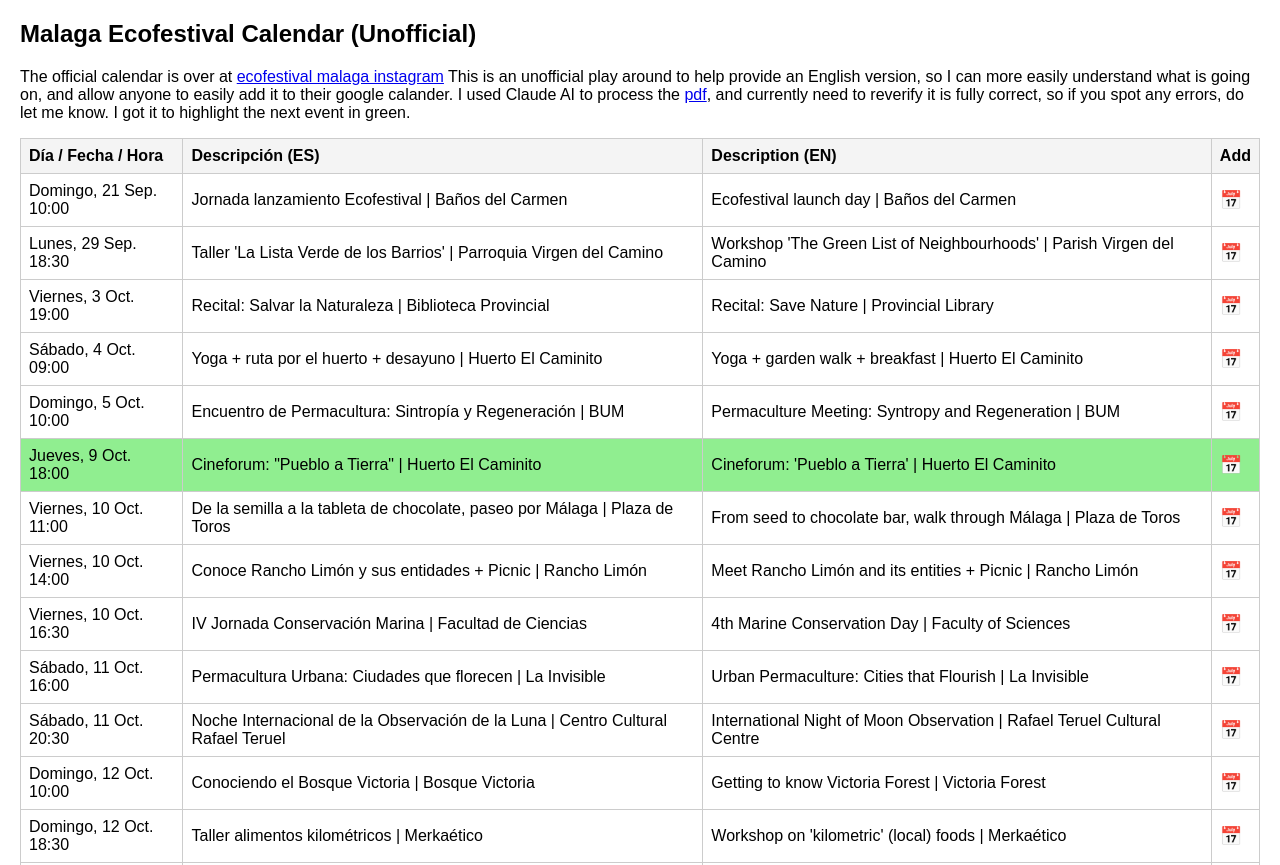
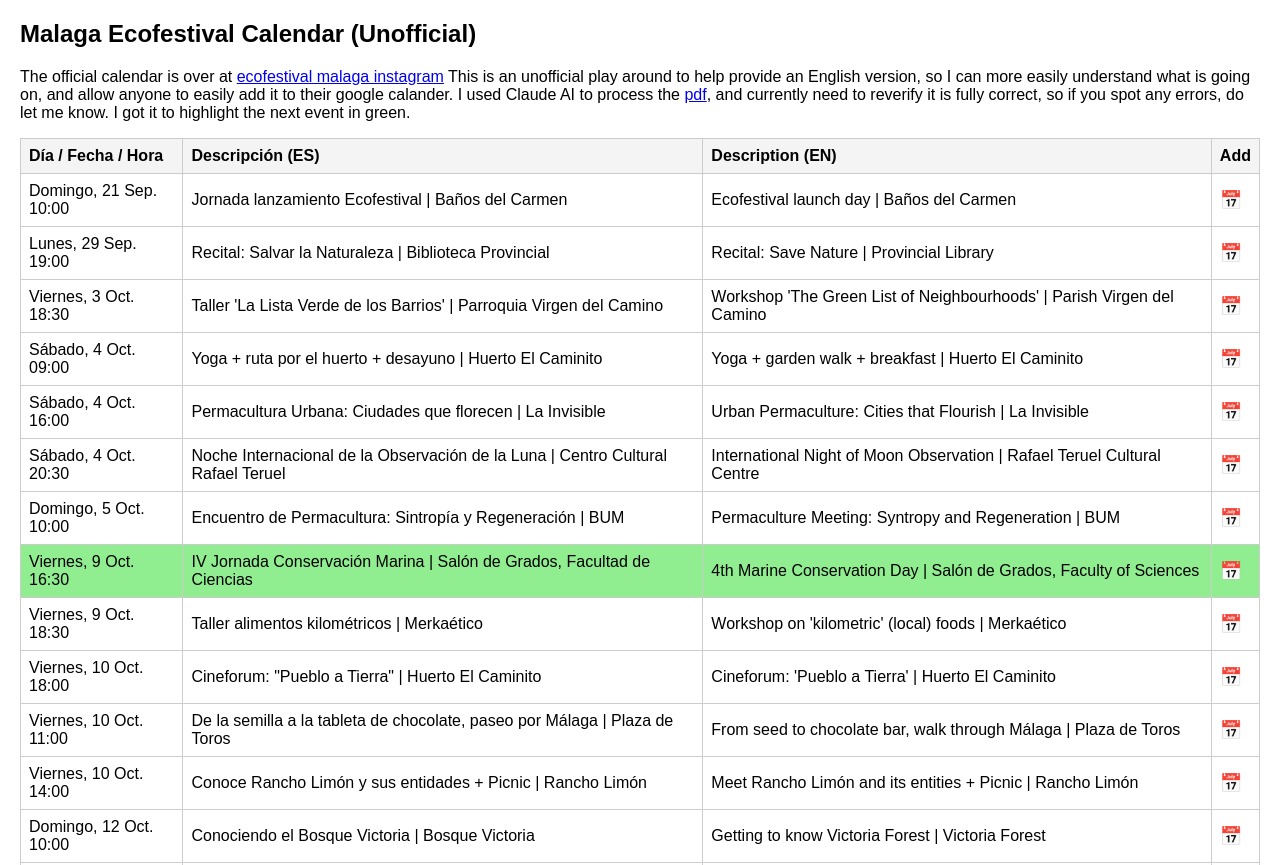
Before and after one commit to alterisian/alterisian.github.io, a plain HTML site: page made/malaga_ecofestival.html in a window 1280 px wide. Shown: the top 865 px of the page. Drawn offline with Linux system fonts and the light colour scheme.

Commit message:
verified up to the 10th

```diff
--- a/made/malaga_ecofestival.html
+++ b/made/malaga_ecofestival.html
@@ -38,38 +38,71 @@
   </thead>
   <tbody>
     <tr data-datetime="2025-09-21T10:00"><td>Domingo, 21 Sep. 10:00</td><td>Jornada lanzamiento Ecofestival | Baños del Carmen</td><td>Ecofestival launch day | Baños del Carmen</td><td><a href="#" class="gcal-icon" onclick="addToGoogleCalendar(event, this.closest('tr'))">📅</a></td></tr>
-    <tr data-datetime="2025-09-29T18:30"><td>Lunes, 29 Sep. 18:30</td><td>Taller 'La Lista Verde de los Barrios' | Parroquia Virgen del Camino</td><td>Workshop 'The Green List of Neighbourhoods' | Parish Virgen del Camino</td><td><a href="#" class="gcal-icon" onclick="addToGoogleCalendar(event, this.closest('tr'))">📅</a></td></tr>
-    <tr data-datetime="2025-10-03T19:00"><td>Viernes, 3 Oct. 19:00</td><td>Recital: Salvar la Naturaleza | Biblioteca Provincial</td><td>Recital: Save Nature | Provincial Library</td><td><a href="#" class="gcal-icon" onclick="addToGoogleCalendar(event, this.closest('tr'))">📅</a></td></tr>
+
+      <tr data-datetime="2025-09-29T19:00"><td>Lunes, 29 Sep. 19:00</td><td>Recital: Salvar la Naturaleza | Biblioteca Provincial</td><td>Recital: Save Nature | Provincial Library</td><td><a href="#" class="gcal-icon" onclick="addToGoogleCalendar(event, this.closest('tr'))">📅</a></td></tr>
+
+    <tr data-datetime="2025-10-03T18:30"><td>Viernes, 3 Oct. 18:30</td> <td>Taller 'La Lista Verde de los Barrios' | Parroquia Virgen del Camino</td><td>Workshop 'The Green List of Neighbourhoods' | Parish Virgen del Camino</td><td><a href="#" class="gcal-icon" onclick="addToGoogleCalendar(event, this.closest('tr'))">📅</a></td></tr>
+
+
+
+
+
     <tr data-datetime="2025-10-04T09:00"><td>Sábado, 4 Oct. 09:00</td><td>Yoga + ruta por el huerto + desayuno | Huerto El Caminito</td><td>Yoga + garden walk + breakfast | Huerto El Caminito</td><td><a href="#" class="gcal-icon" onclick="addToGoogleCalendar(event, this.closest('tr'))">📅</a></td></tr>
+
+
+    <tr data-datetime="2025-10-04T16:00"><td>Sábado, 4 Oct. 16:00</td><td>Permacultura Urbana: Ciudades que florecen | La Invisible</td><td>Urban Permaculture: Cities that Flourish | La Invisible</td><td><a href="#" class="gcal-icon" onclick="addToGoogleCalendar(event, this.closest('tr'))">📅</a></td></tr>
+
+     <tr data-datetime="2025-10-04T16:00"><td>Sábado, 4 Oct. 20:30</td><td>Noche Internacional de la Observación de la Luna | Centro Cultural Rafael Teruel</td><td>International Night of Moon Observation | Rafael Teruel Cultural Centre</td><td><a href="#" class="gcal-icon" onclick="addToGoogleCalendar(event, this.closest('tr'))">📅</a></td></tr>
+
     <tr data-datetime="2025-10-05T10:00"><td>Domingo, 5 Oct. 10:00</td><td>Encuentro de Permacultura: Sintropía y Regeneración | BUM</td><td>Permaculture Meeting: Syntropy and Regeneration | BUM</td><td><a href="#" class="gcal-icon" onclick="addToGoogleCalendar(event, this.closest('tr'))">📅</a></td></tr>
-    <tr data-datetime="2025-10-09T18:00"><td>Jueves, 9 Oct. 18:00</td><td>Cineforum: "Pueblo a Tierra" | Huerto El Caminito</td><td>Cineforum: 'Pueblo a Tierra' | Huerto El Caminito</td><td><a href="#" class="gcal-icon" onclick="addToGoogleCalendar(event, this.closest('tr'))">📅</a></td></tr>
+
+
+    <tr data-datetime="2025-10-09T16:30"><td>Viernes, 9 Oct. 16:30</td><td>IV Jornada Conservación Marina | Salón de Grados, Facultad de Ciencias</td><td>4th Marine Conservation Day | Salón de Grados, Faculty of Sciences</td><td><a href="#" class="gcal-icon" onclick="addToGoogleCalendar(event, this.closest('tr'))">📅</a></td></tr>
+
+    <tr data-datetime="2025-10-09T18:30"><td>Viernes, 9 Oct. 18:30</td><td>Taller alimentos kilométricos | Merkaético</td><td>Workshop on 'kilometric' (local) foods | Merkaético</td><td><a href="#" class="gcal-icon" onclick="addToGoogleCalendar(event, this.closest('tr'))">📅</a></td></tr>
+
+    <tr data-datetime="2025-10-10T18:00"><td>Viernes, 10 Oct. 18:00</td><td>Cineforum: "Pueblo a Tierra" | Huerto El Caminito</td><td>Cineforum: 'Pueblo a Tierra' | Huerto El Caminito</td><td><a href="#" class="gcal-icon" onclick="addToGoogleCalendar(event, this.closest('tr'))">📅</a></td></tr>
+
+
+
+
+
+
+
     <tr data-datetime="2025-10-10T11:00"><td>Viernes, 10 Oct. 11:00</td><td>De la semilla a la tableta de chocolate, paseo por Málaga | Plaza de Toros</td><td>From seed to chocolate bar, walk through Málaga | Plaza de Toros</td><td><a href="#" class="gcal-icon" onclick="addToGoogleCalendar(event, this.closest('tr'))">📅</a></td></tr>
+
     <tr data-datetime="2025-10-10T14:00"><td>Viernes, 10 Oct. 14:00</td><td>Conoce Rancho Limón y sus entidades + Picnic | Rancho Limón</td><td>Meet Rancho Limón and its entities + Picnic | Rancho Limón</td><td><a href="#" class="gcal-icon" onclick="addToGoogleCalendar(event, this.closest('tr'))">📅</a></td></tr>
-    <tr data-datetime="2025-10-10T16:30"><td>Viernes, 10 Oct. 16:30</td><td>IV Jornada Conservación Marina | Facultad de Ciencias</td><td>4th Marine Conservation Day | Faculty of Sciences</td><td><a href="#" class="gcal-icon" onclick="addToGoogleCalendar(event, this.closest('tr'))">📅</a></td></tr>
-    <tr data-datetime="2025-10-11T16:00"><td>Sábado, 11 Oct. 16:00</td><td>Permacultura Urbana: Ciudades que florecen | La Invisible</td><td>Urban Permaculture: Cities that Flourish | La Invisible</td><td><a href="#" class="gcal-icon" onclick="addToGoogleCalendar(event, this.closest('tr'))">📅</a></td></tr>
-    <tr data-datetime="2025-10-11T20:30"><td>Sábado, 11 Oct. 20:30</td><td>Noche Internacional de la Observación de la Luna | Centro Cultural Rafael Teruel</td><td>International Night of Moon Observation | Rafael Teruel Cultural Centre</td><td><a href="#" class="gcal-icon" onclick="addToGoogleCalendar(event, this.closest('tr'))">📅</a></td></tr>
+
     <tr data-datetime="2025-10-12T10:00"><td>Domingo, 12 Oct. 10:00</td><td>Conociendo el Bosque Victoria | Bosque Victoria</td><td>Getting to know Victoria Forest | Victoria Forest</td><td><a href="#" class="gcal-icon" onclick="addToGoogleCalendar(event, this.closest('tr'))">📅</a></td></tr>
-    <tr data-datetime="2025-10-12T18:30"><td>Domingo, 12 Oct. 18:30</td><td>Taller alimentos kilométricos | Merkaético</td><td>Workshop on 'kilometric' (local) foods | Merkaético</td><td><a href="#" class="gcal-icon" onclick="addToGoogleCalendar(event, this.closest('tr'))">📅</a></td></tr>
+
+
     <tr data-datetime="2025-10-15T17:00"><td>Miércoles, 15 Oct. 17:00</td><td>Mural del Clima | Huerto El Caminito</td><td>Climate Mural | Huerto El Caminito</td><td><a href="#" class="gcal-icon" onclick="addToGoogleCalendar(event, this.closest('tr'))">📅</a></td></tr>
     <tr data-datetime="2025-10-16T19:30"><td>Jueves, 16 Oct. 19:30</td><td>Mesa redonda: logros de movimientos vecinales ecosociales | Asoc. Vecinal del Palo</td><td>Roundtable: achievements of community eco-social movements | Asoc. Vecinal del Palo</td><td><a href="#" class="gcal-icon" onclick="addToGoogleCalendar(event, this.closest('tr'))">📅</a></td></tr>
+
     <tr data-datetime="2025-10-17T18:15"><td>Viernes, 17 Oct. 18:15</td><td>Proyección 3º Capítulo "Hope! Estamos a Tiempo" | Facultad de Ciencias</td><td>Screening 3rd Episode 'Hope! We Are on Time' | Faculty of Sciences</td><td><a href="#" class="gcal-icon" onclick="addToGoogleCalendar(event, this.closest('tr'))">📅</a></td></tr>
     <tr data-datetime="2025-10-18T10:30"><td>Sábado, 18 Oct. 10:30</td><td>Senderismo por el Paraje Natural Guadalhorce | Desembocadura del Guadalhorce</td><td>Hiking in Guadalhorce Natural Area | Guadalhorce Mouth</td><td><a href="#" class="gcal-icon" onclick="addToGoogleCalendar(event, this.closest('tr'))">📅</a></td></tr>
     <tr data-datetime="2025-10-18T16:00"><td>Sábado, 18 Oct. 16:00</td><td>Refugios Climáticos y Humedales Urbanos | Cruce Navarro/Ledesma/M. Llopart</td><td>Climate Shelters and Urban Wetlands | Intersection Navarro/Ledesma/M. Llopart</td><td><a href="#" class="gcal-icon" onclick="addToGoogleCalendar(event, this.closest('tr'))">📅</a></td></tr>
+
     <tr data-datetime="2025-10-19T09:00"><td>Domingo, 19 Oct. 09:00</td><td>Limpieza en los terrenos del BUM | C/Bodegueros</td><td>Cleanup on BUM grounds | C/Bodegueros</td><td><a href="#" class="gcal-icon" onclick="addToGoogleCalendar(event, this.closest('tr'))">📅</a></td></tr>
     <tr data-datetime="2025-10-19T09:00"><td>Domingo, 19 Oct. 09:00</td><td>Ruta naturalista + Taller de pintura | Av. Escritor Antonio Soler</td><td>Nature walk + Painting workshop | Av. Escritor Antonio Soler</td><td><a href="#" class="gcal-icon" onclick="addToGoogleCalendar(event, this.closest('tr'))">📅</a></td></tr>
     <tr data-datetime="2025-10-19T09:00"><td>Domingo, 19 Oct. 09:00</td><td>Plantación y riego en el BUM | C/Bodegueros</td><td>Planting and watering at BUM | C/Bodegueros</td><td><a href="#" class="gcal-icon" onclick="addToGoogleCalendar(event, this.closest('tr'))">📅</a></td></tr>
+
     <tr data-datetime="2025-10-20T17:30"><td>Lunes, 20 Oct. 17:30</td><td>Suelo vivo y microbiota intestinal | Facultad de Ciencias</td><td>Living Soil and Gut Microbiota | Faculty of Sciences</td><td><a href="#" class="gcal-icon" onclick="addToGoogleCalendar(event, this.closest('tr'))">📅</a></td></tr>
     <tr data-datetime="2025-10-20T18:30"><td>Lunes, 20 Oct. 18:30</td><td>Avispas invasoras: un desafío para el medio ambiente | Centro de Recursos Participativos</td><td>Invasive Wasps: an environmental challenge | Community Resources Centre</td><td><a href="#" class="gcal-icon" onclick="addToGoogleCalendar(event, this.closest('tr'))">📅</a></td></tr>
     <tr data-datetime="2025-10-21T18:00"><td>Martes, 21 Oct. 18:00</td><td>Taracea Ecosocial: ciudades y pueblos al rojo vivo | (Lugar a confirmar)</td><td>Ecosocial Inlay: cities and villages on fire | (Venue TBC)</td><td><a href="#" class="gcal-icon" onclick="addToGoogleCalendar(event, this.closest('tr'))">📅</a></td></tr>
+
     <tr data-datetime="2025-10-21T18:30"><td>Martes, 21 Oct. 18:30</td><td>Taller sobre pérdidas alimentarias | Merkaético</td><td>Workshop on food loss | Merkaético</td><td><a href="#" class="gcal-icon" onclick="addToGoogleCalendar(event, this.closest('tr'))">📅</a></td></tr>
     <tr data-datetime="2025-10-24T18:00"><td>Viernes, 24 Oct. 18:00</td><td>Proyección documental "Ocean" | Facultad de Ciencias</td><td>Screening documentary 'Ocean' | Faculty of Sciences</td><td><a href="#" class="gcal-icon" onclick="addToGoogleCalendar(event, this.closest('tr'))">📅</a></td></tr>
     <tr data-datetime="2025-10-25T10:00"><td>Sábado, 25 Oct. 10:00</td><td>Ecomercado Parque Huelin | Faro Parque de Huelin</td><td>Eco-market Parque Huelin | Lighthouse Parque Huelin</td><td><a href="#" class="gcal-icon" onclick="addToGoogleCalendar(event, this.closest('tr'))">📅</a></td></tr>
+
     <tr data-datetime="2025-10-25T10:00"><td>Sábado, 25 Oct. 10:00</td><td>Recogida de residuos en Arraijanal | Arraijanal</td><td>Waste collection in Arraijanal | Arraijanal</td><td><a href="#" class="gcal-icon" onclick="addToGoogleCalendar(event, this.closest('tr'))">📅</a></td></tr>
     <tr data-datetime="2025-10-25T11:00"><td>Sábado, 25 Oct. 11:00</td><td>Honrando a l@s abuel@s de la Alameda | C/Córdoba 1</td><td>Honouring the grandparents of the Alameda | C/Córdoba 1</td><td><a href="#" class="gcal-icon" onclick="addToGoogleCalendar(event, this.closest('tr'))">📅</a></td></tr>
     <tr data-datetime="2025-10-25T17:00"><td>Sábado, 25 Oct. 17:00</td><td>Merienda Vegana + Mapeo de luchas ecosociales | La Invisible</td><td>Vegan Snack + Mapping eco-social struggles | La Invisible</td><td><a href="#" class="gcal-icon" onclick="addToGoogleCalendar(event, this.closest('tr'))">📅</a></td></tr>
+
     <tr data-datetime="2025-10-25T17:30"><td>Sábado, 25 Oct. 17:30</td><td>Refugios Climáticos: de la teoría a la acción | Asoc. Vecinal del Palo</td><td>Climate Shelters: from theory to action | Asoc. Vecinal del Palo</td><td><a href="#" class="gcal-icon" onclick="addToGoogleCalendar(event, this.closest('tr'))">📅</a></td></tr>
     <tr data-datetime="2025-10-29T16:00"><td>Miércoles, 29 Oct. 16:00</td><td>Claves para cuidar tus plantas y taller de bolas de semillas | Bosque Victoria</td><td>Tips to care for your plants + seed balls workshop | Victoria Forest</td><td><a href="#" class="gcal-icon" onclick="addToGoogleCalendar(event, this.closest('tr'))">📅</a></td></tr>
     <tr data-datetime="2025-10-29T18:00"><td>Miércoles, 29 Oct. 18:00</td><td>Taller de dinamización de comunidades energéticas | Huerto El Caminito</td><td>Workshop on energ. community facilitation | Huerto El Caminito</td><td><a href="#" class="gcal-icon" onclick="addToGoogleCalendar(event, this.closest('tr'))">📅</a></td></tr>
+
     <tr data-datetime="2025-10-30T18:00"><td>Jueves, 30 Oct. 18:00</td><td>Ruta interpretativa sobre fauna y flora urbana | Parque del Oeste</td><td>Interpretive walk on urban fauna and flora | Parque del Oeste</td><td><a href="#" class="gcal-icon" onclick="addToGoogleCalendar(event, this.closest('tr'))">📅</a></td></tr>
     <tr data-datetime="2025-11-01T20:00"><td>Sábado, 1 Nov. 20:00</td><td>Fiesta de Cierre | La Nave</td><td>Closing Party | La Nave</td><td><a href="#" class="gcal-icon" onclick="addToGoogleCalendar(event, this.closest('tr'))">📅</a></td></tr>
   </tbody>
```
